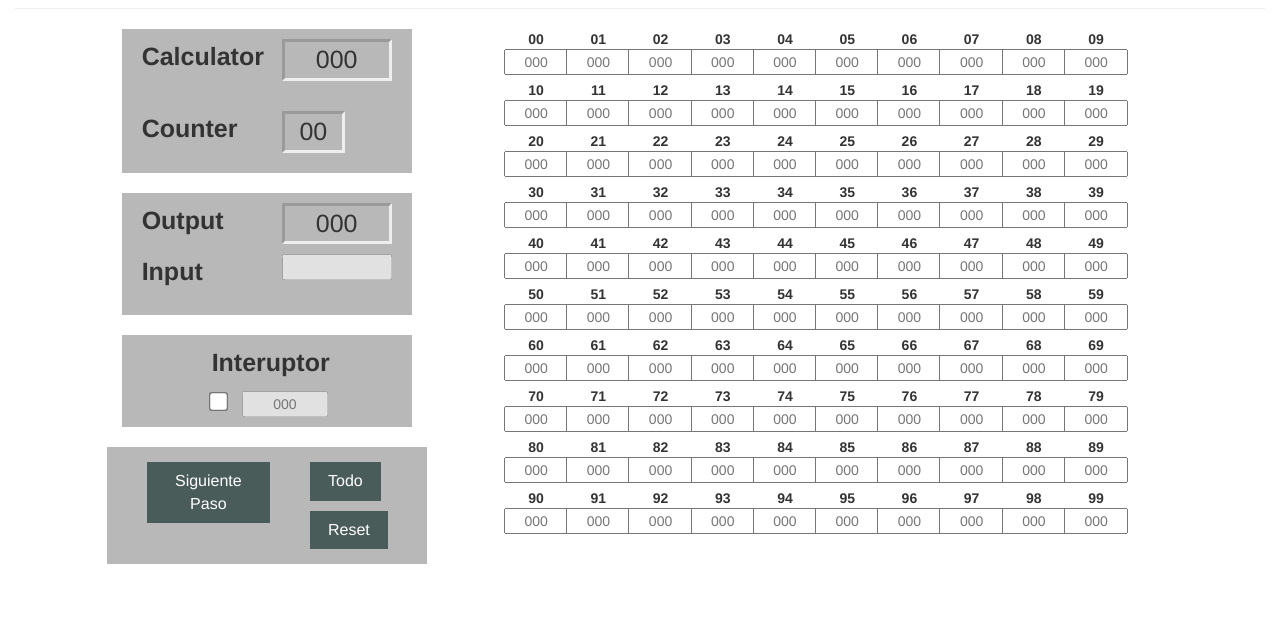
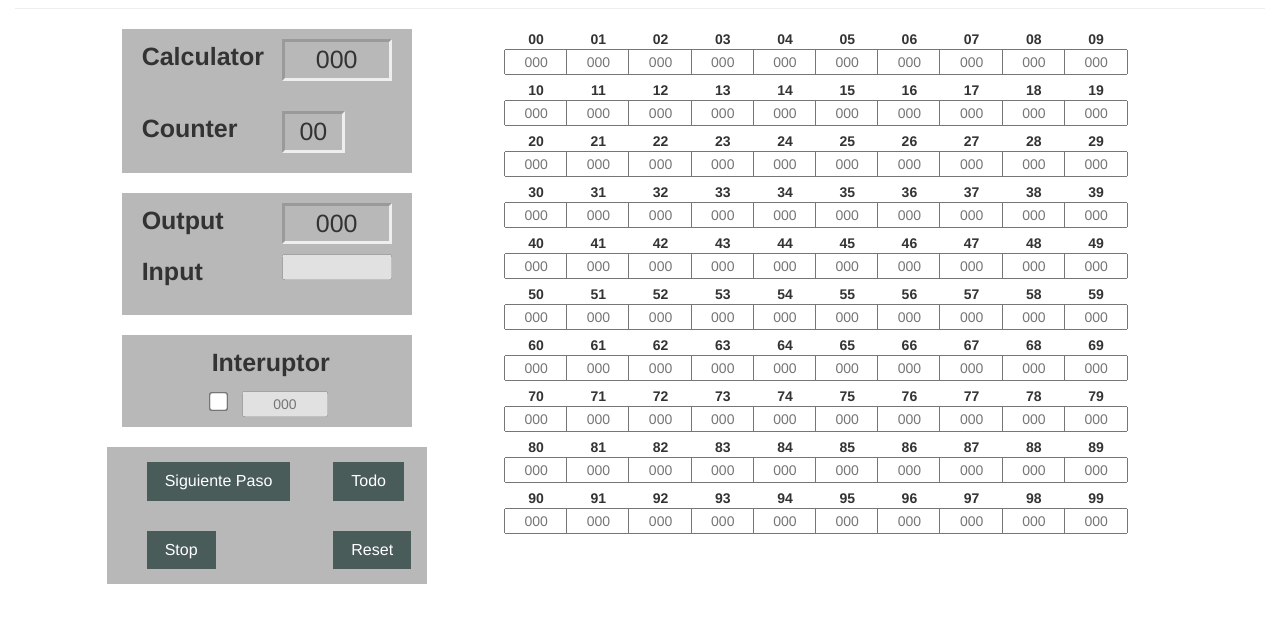
Before and after one commit to ChristopherADG/LMC, a plain HTML site: page index.html in a window 1280 px wide. Shown: the part 82-704 px from the top of the page. Drawn offline with nearby package versions, Linux system fonts and the light colour scheme.

Commit message:
Final commit

```diff
--- a/index.html
+++ b/index.html
@@ -109,11 +109,16 @@
                 </div>
                 <br>
                 <div class="row I900">
-                    <div class="col-sm-7">
+                    <div class="col-sm-8">
                         <button id="sig" onclick="siguientePaso();" class="bttn">Siguiente Paso</button>
                     </div>
                     <div class="col-sm-4">
                         <button id="todo" onclick="todo();" class="bttn">Todo</button>
+                    </div>
+                </div>
+                <div class="row I900">
+                    <div class="col-sm-8">
+                        <button id="stop" class="bttn" onclick="stop();">Stop</button>
                     </div>
                     <div class="col-sm-4">
                         <button id="reset" onclick="reset();" class="bttn">Reset</button>
--- a/main.js
+++ b/main.js
@@ -186,6 +186,13 @@ function todo(){
     flags();
 }
 
+function stop(){
+    document.getElementById("mensaje").innerHTML = "Fin del programa";
+    document.getElementById("sig").disabled = true;
+    document.getElementById("todo").disabled = true;
+    return;
+}
+
 function reset(){
     contador=0;
     document.getElementById("cont").innerHTML=inputCero(contador);
```
Also changed, not shown: 1 other file.
